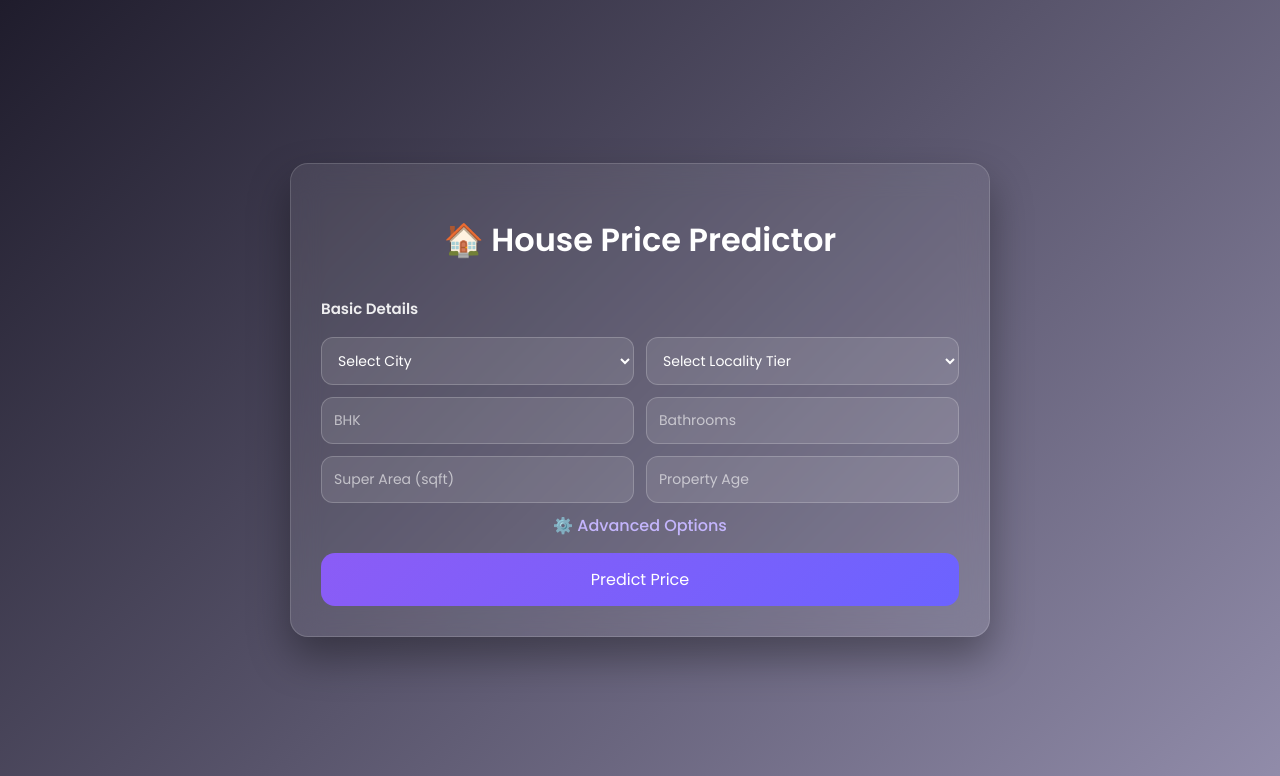
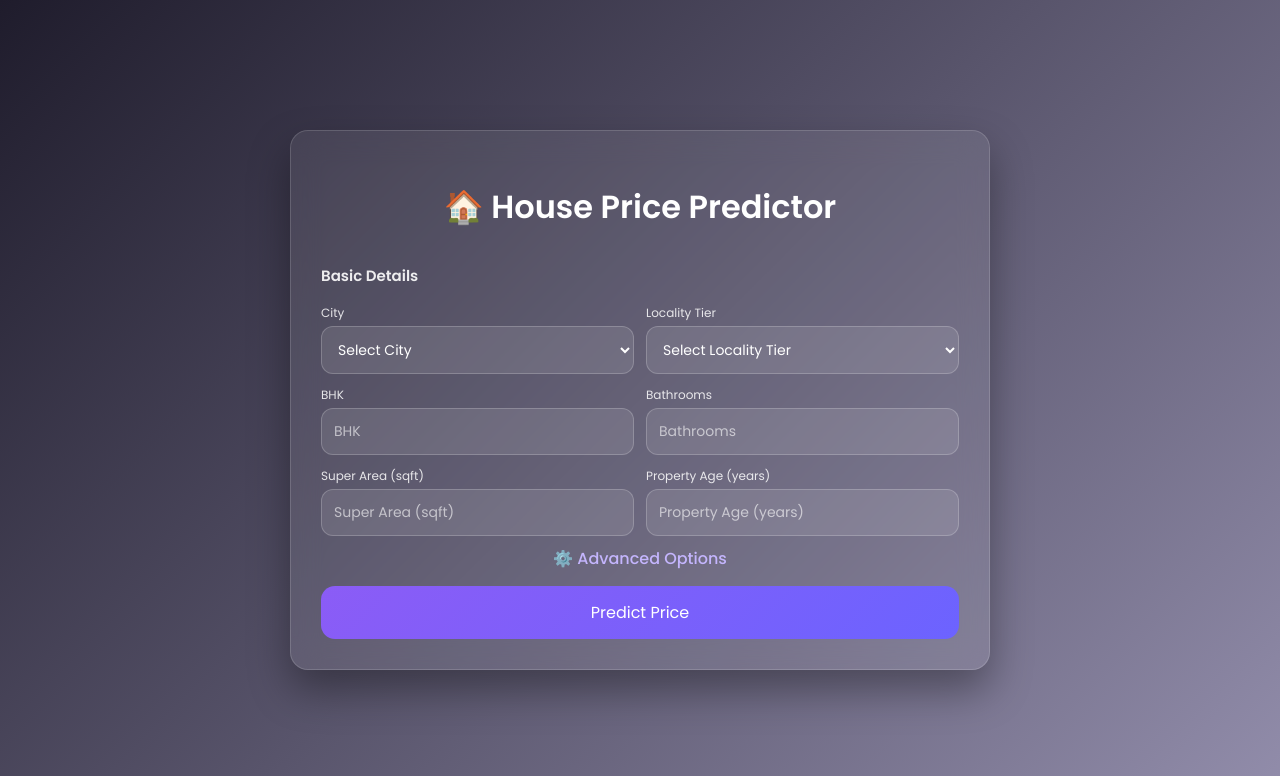
Before and after one commit to JV-Vigneesh/House-Price-Prediction-Model, a Flask app: page / in a window 1280 px wide. Shown: the top 776 px of the page. Run offline with Flask 3, Linux system fonts and the light colour scheme; parts of the project's set-up code (start-up, migrations or seed data) failed here and were passed over.

Commit message:
Refactor code structure for improved readability and maintainability

```diff
--- a/app.py
+++ b/app.py
@@ -1,7 +1,9 @@
 import numpy as np
 import pandas as pd
 import joblib
+import json
 from flask import Flask, render_template, request
+from sklearn import metrics
 from tensorflow.keras.models import load_model
 
 app = Flask(__name__)
@@ -109,9 +111,16 @@ def predict():
         formatted_short = format_short(prediction)
 
         # 🔥 Range
-        rmse = 1237717
-        low = max(0, prediction - rmse)
-        high = prediction + rmse
+        with open("model/metrics.json") as f:
+            metrics = json.load(f)
+
+        rmse = metrics["rmse"]
+
+        # scaling factor
+        k = 1.5
+
+        low = max(0, prediction - k * rmse)
+        high = prediction + k * rmse
 
         low_str = format_indian(low)
         high_str = format_indian(high)
@@ -127,6 +136,8 @@ def predict():
             data.get("Crime_Rate_Index")
         ])
 
+        confidence_note = f"Range uses ± {k} × RMSE for realistic uncertainty"
+
         return render_template(
             "index.html",
             prediction_text=formatted_full,
@@ -137,7 +148,9 @@ def predict():
             pred_value=int(prediction),
             cities=cities,
             form_data=data,
-            used_advanced=used_advanced
+            used_advanced=used_advanced,
+            confidence_note=confidence_note,
+            rmse_value = format_short(rmse)
         )
 
     except Exception as e:
--- /dev/null
+++ b/model/metrics.json
@@ -0,0 +1 @@
+{"rmse": 898641.6667689795}
--- a/templates/index.html
+++ b/templates/index.html
@@ -169,6 +169,18 @@
                 transform: rotate(360deg);
             }
         }
+
+
+        .form-group {
+            display: flex;
+            flex-direction: column;
+        }
+
+        .form-group label {
+            font-size: 12px;
+            margin-bottom: 4px;
+            color: rgba(255, 255, 255, 0.85);
+        }
     </style>
 
 </head>
@@ -184,6 +196,9 @@
             <div class="section">
                 <h3>Basic Details</h3>
 
+                <!-- City -->
+                <div class="form-group">
+                    <label>City</label>
                     <select name="City" required>
                         <option disabled selected>Select City</option>
                         {% for city in cities %}
@@ -192,7 +207,11 @@
                         </option>
                         {% endfor %}
                     </select>
+                </div>
 
+                <!-- Locality -->
+                <div class="form-group">
+                    <label>Locality Tier</label>
                     <select name="Locality_Tier" required>
                         <option disabled selected>Select Locality Tier</option>
                         {% for t in ["Budget","Mid","Premium"] %}
@@ -201,26 +220,76 @@
                         </option>
                         {% endfor %}
                     </select>
+                </div>
 
-                <input type="number" name="BHK" placeholder="BHK" min="1" max="10" required>
-                <input type="number" name="Bathrooms" placeholder="Bathrooms" min="1" max="10" required>
+                <!-- BHK -->
+                <div class="form-group">
+                    <label>BHK</label>
+                    <input type="number" name="BHK" placeholder="BHK" min="1" max="10" required
+                    value="{{ form_data.get('BHK') if form_data else '' }}">
+                </div>
 
-                <input type="number" name="Super_Area_sqft" placeholder="Super Area (sqft)" min="200" required>
-                <input type="number" name="Property_Age_years" placeholder="Property Age" min="0" required>
+                <!-- Bathrooms -->
+                <div class="form-group">
+                    <label>Bathrooms</label>
+                    <input type="number" name="Bathrooms" placeholder="Bathrooms"
+                    value="{{ form_data.get('Bathrooms') if form_data else '' }}">
+                </div>
+
+                <!-- Super Area -->
+                <div class="form-group">
+                    <label>Super Area (sqft)</label>
+                    <input type="number" name="Super_Area_sqft" placeholder="Super Area (sqft)"
+                    value="{{ form_data.get('Super_Area_sqft') if form_data else '' }}">
+                </div>
+
+                <!-- Property Age -->
+                <div class="form-group">
+                    <label>Property Age (years)</label>
+                    <input type="number" name="Property_Age_years" placeholder="Property Age (years)"
+                    value="{{ form_data.get('Property_Age_years') if form_data else '' }}">
+                </div>
             </div>
 
             <div class="toggle" onclick="toggleAdvanced(event)">⚙️ Advanced Options</div>
 
-            <div id="advancedSection" class="section">
+            <div id="advancedSection" class="section" style="display: {{ 'grid' if used_advanced else 'none' }}">
 
-                <input type="number" name="Carpet_Area_sqft" placeholder="Carpet Area">
-                <input type="number" name="Floor_No" placeholder="Floor No">
+                <div class="form-group">
+                    <label>Carpet Area (sqft)</label>
+                    <input type="number" name="Carpet_Area_sqft" placeholder="Carpet Area (sqft)"
+                    value="{{ form_data.get('Carpet_Area_sqft') if form_data else '' }}">
+                </div>
 
-                <input type="number" name="Total_Floors" placeholder="Total Floors">
-                <input type="number" name="Distance_to_Metro_km" placeholder="Distance to Metro">
+                <div class="form-group">
+                    <label>Floor No.</label>
+                    <input type="number" name="Floor_No" placeholder="Floor No."
+                    value="{{ form_data.get('Floor_No') if form_data else '' }}">
+                </div>
 
-                <input type="number" name="Nearby_School_km" placeholder="Nearby School">
-                <input type="number" name="Nearby_Hospital_km" placeholder="Nearby Hospital">
+                <div class="form-group">
+                    <label>Total Floors</label>
+                    <input type="number" name="Total_Floors" placeholder="Total Floors"
+                    value="{{ form_data.get('Total_Floors') if form_data else '' }}">
+                </div>
+
+                <div class="form-group">
+                    <label>Distance to Metro (km)</label>
+                    <input type="number" name="Distance_to_Metro_km" placeholder="Distance to Metro (km)"
+                    value="{{ form_data.get('Distance_to_Metro_km') if form_data else '' }}">
+                </div>
+
+                <div class="form-group">
+                    <label>Distance to Nearest School (km)</label>
+                    <input type="number" name="Nearby_School_km" placeholder="Distance to Nearest School (km)"
+                    value="{{ form_data.get('Nearby_School_km') if form_data else '' }}">
+                </div>
+
+                <div class="form-group">
+                    <label>Distance to Nearest Hospital (km)</label>
+                    <input type="number" name="Nearby_Hospital_km" placeholder="Distance to Nearest Hospital (km)"
+                    value="{{ form_data.get('Nearby_Hospital_km') if form_data else '' }}">
+                </div>
 
             </div>
 
@@ -243,6 +312,12 @@
             </p>
 
             <p>Confidence: {{ confidence }}%</p>
+            <p style="font-size: 14px; opacity: 0.8;">
+               ℹ️ {{ confidence_note }}
+            </p>
+            <p style="font-size: 14px; opacity: 0.7;">
+                📉 Model Uncertainty (RMSE): {{ rmse_value }}
+            </p>
         </div>
         {% endif %}
 
```
Also changed, not shown: model/results_20260426_1137.csv (added, +9 -0 lines), requirements.txt (+3 -7 lines), 6 other files. Lines whose indentation alone changed are shown as unchanged.
